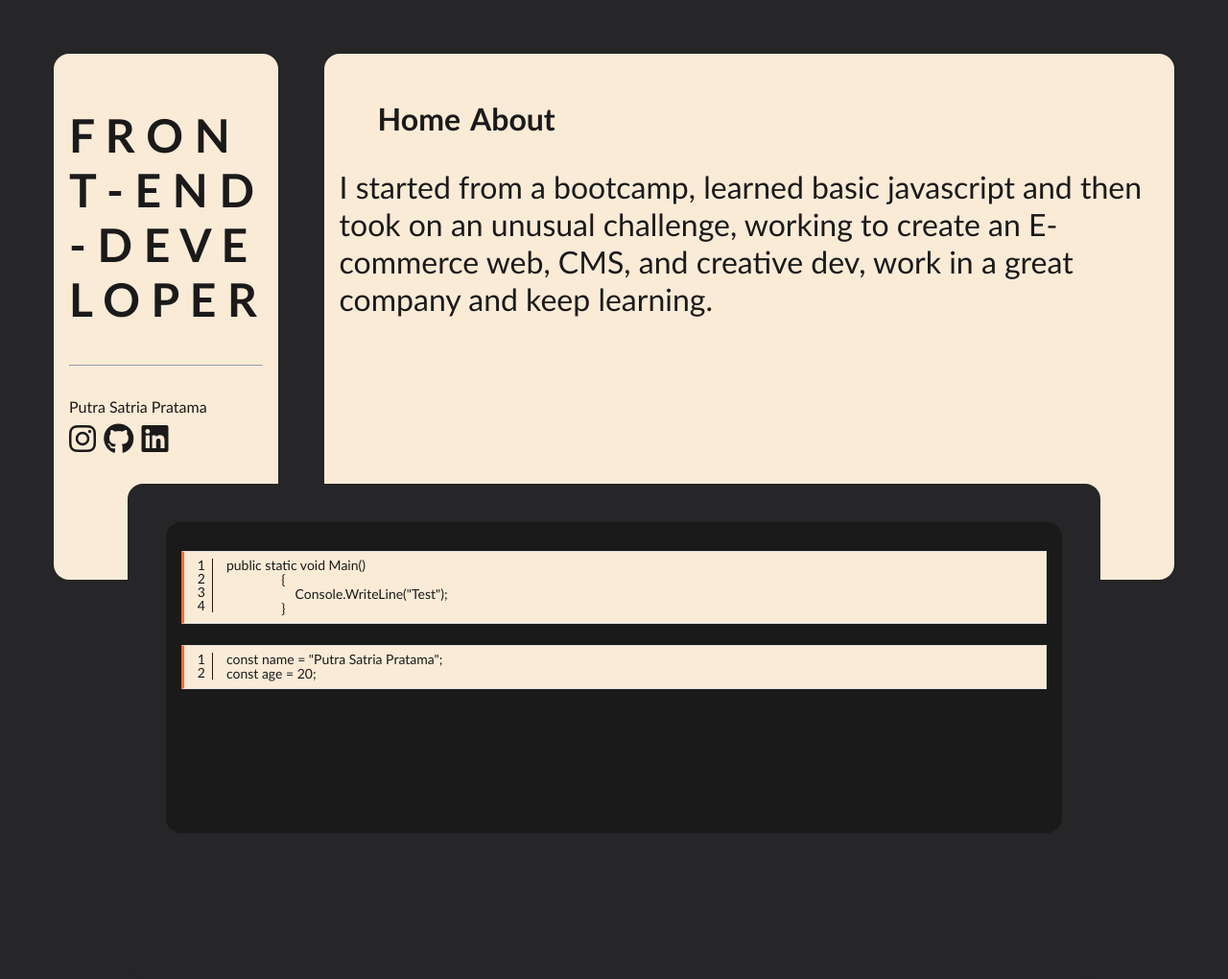
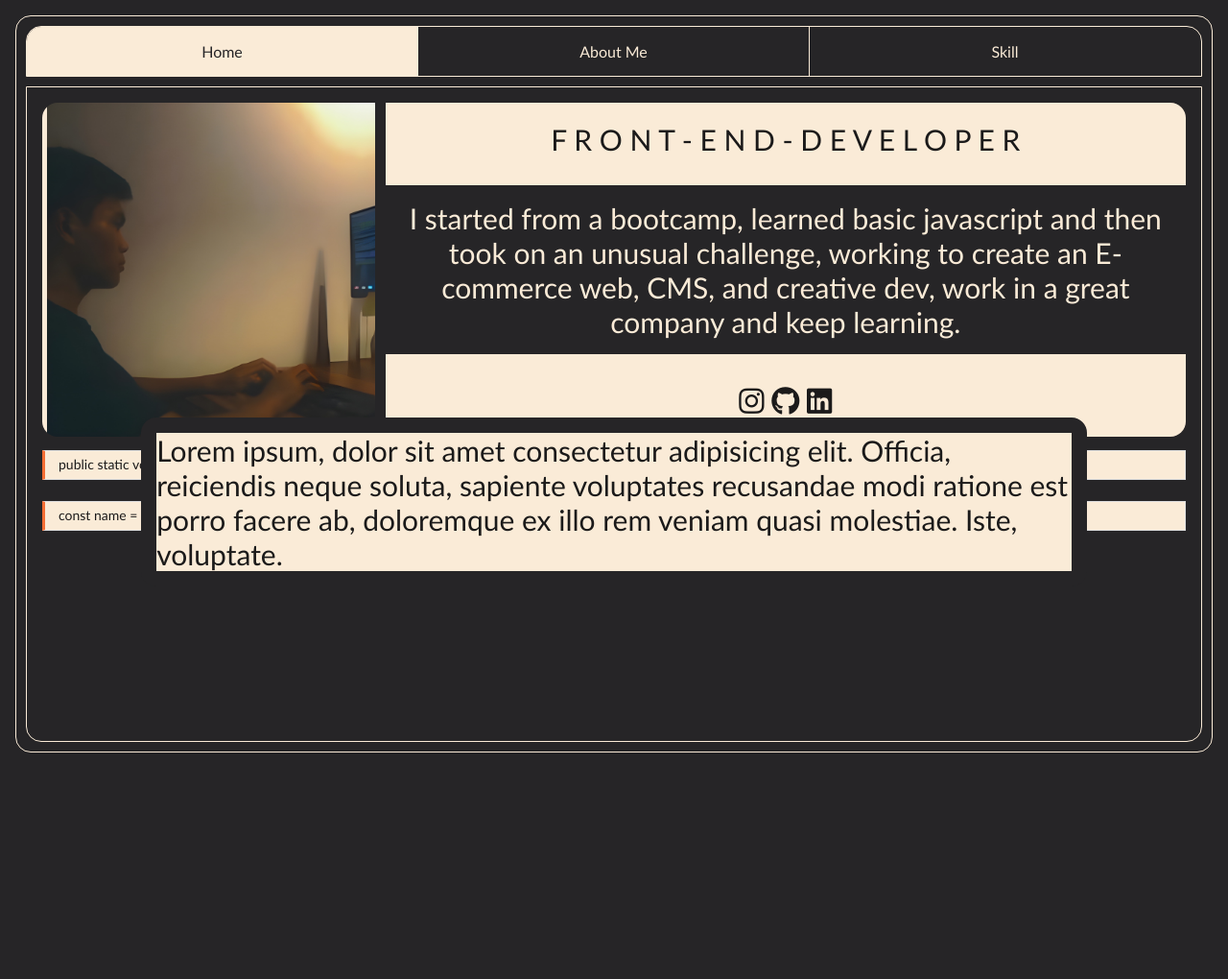
Before and after one commit to putrasatr/putrasatr.github.io, a plain HTML site: page index.html in a window 1280 px wide. Shown: the whole page at 96% size. After the commit the page ends 800 px from the top, so only its background shows below. Drawn offline with Linux system fonts and the light colour scheme.

Commit message:
home content create

```diff
--- a/index.html
+++ b/index.html
@@ -5,17 +5,7 @@
     <meta charset="UTF-8">
     <meta http-equiv="X-UA-Compatible" content="IE=edge">
     <meta name="viewport" content="width=device-width, initial-scale=1.0">
-    <title>Document</title>
-    <!-- Google Tag Manager -->
-    <script>(function (w, d, s, l, i) {
-            w[l] = w[l] || []; w[l].push({
-                'gtm.start':
-                    new Date().getTime(), event: 'gtm.js'
-            }); var f = d.getElementsByTagName(s)[0],
-                j = d.createElement(s), dl = l != 'dataLayer' ? '&l=' + l : ''; j.async = true; j.src =
-                    'https://www.googletagmanager.com/gtm.js?id=' + i + dl; f.parentNode.insertBefore(j, f);
-        })(window, document, 'script', 'dataLayer', 'GTM-KLHHGMB');</script>
-    <!-- End Google Tag Manager -->
+    <title>Putra Satria Pratama - Front End Developer</title>
     <link rel="stylesheet" href="./styles/CodeStyler.css">
     <link rel="stylesheet" href="./styles/style.css">
     <link rel="stylesheet" href="./styles/base.css">
@@ -26,67 +16,59 @@
     <link rel="stylesheet" href="https://cdnjs.cloudflare.com/ajax/libs/font-awesome/6.2.0/css/brands.min.css"
         integrity="sha512-+oRH6u1nDGSm3hH8poU85YFIVTdSnS2f+texdPGrURaJh8hzmhMiZrQth6l56P4ZQmxeZzd2DqVEMqQoJ8J89A=="
         crossorigin="anonymous" referrerpolicy="no-referrer" />
+    <script src="./scripts/CodeStyler.js"></script>
 </head>
 
 <body>
-    <noscript><iframe src="https://www.googletagmanager.com/ns.html?id=GTM-KLHHGMB" height="0" width="0"
-            style="display:none;visibility:hidden"></iframe></noscript>
-    <header class="header-banner">
-        <section class="left-header card">
-            <h1>F R O N T - E N D - D E V E L O P E R</h1>
-            <hr>
-            <span>Putra Satria Pratama</span>
-            <div class="social-media">
-                <a target="_blank" rel="no-referrer" href="https://instagram.com/putrasptm">
-                    <i class="fab fa-instagram"></i>
-                </a>
-                <a target="_blank" rel="no-referrer" href="https://github.com/putrasatr">
-                    <i class="fab fab fa-github"></i>
-                </a>
-                <a target="_blank" rel="no-referrer" href="https://www.linkedin.com/in/putra-satria-918b161ab/">
-                    <i class="fab fab fab fa-linkedin"></i>
-                </a>
-            </div>
-        </section>
-        <section class="right-navigation card">
-            <nav class="navigation">
-                <ul class="nav-links row">
-                    <a href="#" onclick="onNavigate('/')">
-                        <li class="link">Home</li>
-                    </a>
-                    <a href="#" onclick="onNavigate('/about')">
-                        <li class="link">About</li>
-                    </a>
-                </ul>
-            </nav>
-            <div id="root">
-                <p>I started from a bootcamp, learned basic javascript and then took on an unusual challenge,
-                    working to
-                    create an E-commerce web, CMS, and creative dev, work in a great company and keep learning.</p>
-            </div>
-        </section>
-    </header>
-    <main class="container">
-        <div class="card card-content-outer">
-            <div class="card card-content">
-                <pre><code><span id='code1'>public static void Main()
-                {
-                    Console.WriteLine("Test");
-                }</span></code></pre>
-                <pre><code><span id='code3'>const name = "Putra Satria Pratama";
-const age = 20;</span></code></pre>
+    <div class="page">
+        <div class="wrapper-outer">
+            <div class="wrapper">
+                <section class="nav-section">
+                    <a class="nav-elem active" onclick="setSelectedTab(0)">Home</a>
+                    <div class="divider-vert"></div>
+                    <a class="nav-elem" onclick="setSelectedTab(1)">About Me</a>
+                    <div class="divider-vert"></div>
+                    <a class="nav-elem" onclick="setSelectedTab(2)">Skill</a>
+                </section>
+                <div class="divider-hor"></div>
+                <main id="main-section">
+                    <div class="home-content">
+                        <header>
+                            <div class="image-wrapper"> <img src="/assets/images/me-code.jpeg" class="image-item" />
+                            </div>
+                            <div id="intro"> F R O N T - E N D - D E V E L O P E R <p>I started from a bootcamp, learned
+                                    basic javascript and then took on an unusual challenge, working to create an
+                                    E-commerce web, CMS, and creative dev, work in a great company and keep learning.
+                                </p>
+                                <div class="social-media"> <a target="_blank" rel="no-referrer"
+                                        href="https://instagram.com/putrasptm"> <i class="fab fa-instagram"></i> </a> <a
+                                        target="_blank" rel="no-referrer" href="https://github.com/putrasatr"> <i
+                                            class="fab fab fa-github"></i> </a> <a target="_blank" rel="no-referrer"
+                                        href="https://www.linkedin.com/in/putra-satria-918b161ab/"> <i
+                                            class="fab fab fab fa-linkedin"></i> </a> </div>
+                            </div>
+                        </header>
+                        <section>
+                            <p> Lorem ipsum, dolor sit amet consectetur adipisicing elit. Officia, reiciendis neque
+                                soluta, sapiente voluptates recusandae modi ratione est porro facere ab, doloremque ex
+                                illo rem veniam quasi molestiae. Iste, voluptate. </p>
+                        </section>
+                        <div class="container">
+                            <div class="card card-content-outer">
+                                <div class="card card-content">
+                                    <pre><code><span id='code1'>public static void Main() { Console.WriteLine("Test"); }</span></code></pre>
+                                    <pre><code><span id='code3'>const name = "Putra Satria Pratama"; const age = 20;</span></code></pre>
+                                </div>
+                            </div>
+                        </div>
+                    </div>
+
+                </main>
             </div>
         </div>
-    </main>
-    <script type="text/javascript">
-        var addLines = true; // if addLines is not set, by default is true
-        var fontSize = 0; // if fontSize is not set, by default 0, which is size 14
-    </script>
-    <script src="./scripts/CodeStyler.js"></script>
+    </div>
     <script src="./scripts/index.js"></script>
-    <!-- Google Tag Manager (noscript) -->
 
-    <!-- End Google Tag Manager (noscript) -->
 </body>
 
 </html>
--- a/scripts/index.js
+++ b/scripts/index.js
@@ -1,23 +1,25 @@
-const home = `<p>I started from a bootcamp, learned basic javascript and then took on an unusual challenge,
-working to
-create an E-commerce web, CMS, and creative dev, work in a great company and keep learning.</p>`;
-const contact = `<p>I am Contact Page</p>`;
-const about = `<p>I am About Page</p>`;
+// const home = `<p>I started from a bootcamp, learned basic javascript and then took on an unusual challenge,
+// working to
+// create an E-commerce web, CMS, and creative dev, work in a great company and keep learning.</p>`;
+// const contact = `<p>I am Contact Page</p>`;
+// const about = `<p>I am About Page</p>`;
 
-const routes = {
-  "/index.html": home,
-  "/": home,
-  "/contact": contact,
-  "/about": about,
-};
+// const routes = {
+//   "/index.html": home,
+//   "/": home,
+//   "/contact": contact,
+//   "/about": about,
+// };
 
-const rootDiv = document.getElementById("root");
-rootDiv.innerHTML = routes[window.location.pathname];
+// const rootDiv = document.getElementById("root");
+// rootDiv.innerHTML = routes[window.location.pathname];
+let selectedTab = 0;
 
 const onNavigate = (pathname) => {
-  pathname = "/";
-  window.history.pushState({}, pathname, window.location.origin + pathname);
-  rootDiv.innerHTML = routes[pathname];
+  console.log(pathname);
+  // pathname = "/";
+  // window.history.pushState({}, pathname, window.location.origin + pathname);
+  // rootDiv.innerHTML = routes[pathname];
 };
 
 function backRoute() {
@@ -26,3 +28,20 @@ function backRoute() {
   }
 }
 backRoute();
+const homeContent = `<div class="home-content"> <header> <div class="image-wrapper"> <img src="/assets/images/me-code.jpeg" class="image-item" /> </div> <div id="intro"> F R O N T - E N D - D E V E L O P E R <p>I started from a bootcamp, learned basic javascript and then took on an unusual challenge, working to create an E-commerce web, CMS, and creative dev, work in a great company and keep learning.</p> <div class="social-media"> <a target="_blank" rel="no-referrer" href="https://instagram.com/putrasptm"> <i class="fab fa-instagram"></i> </a> <a target="_blank" rel="no-referrer" href="https://github.com/putrasatr"> <i class="fab fab fa-github"></i> </a> <a target="_blank" rel="no-referrer" href="https://www.linkedin.com/in/putra-satria-918b161ab/"> <i class="fab fab fab fa-linkedin"></i> </a> </div> </div> </header> <section> <p> Lorem ipsum, dolor sit amet consectetur adipisicing elit. Officia, reiciendis neque soluta, sapiente voluptates recusandae modi ratione est porro facere ab, doloremque ex illo rem veniam quasi molestiae. Iste, voluptate. </p> </section> <div class="container"> <div class="card card-content-outer"> <div class="card card-content"> <pre><code><span id='code1'>public static void Main() { Console.WriteLine("Test"); }</span></code></pre> <pre><code><span id='code3'>const name = "Putra Satria Pratama"; const age = 20;</span></code></pre> </div> </div> </div> </div>`;
+const aboutContent = `<div>About Me</div>`;
+const skillsContent = `<div>Skills</div>`;
+const contents = [homeContent, aboutContent, skillsContent];
+function setMainContent(i) {
+  const main = document.getElementById("main-section");
+  main.innerHTML = contents[i];
+}
+
+function setSelectedTab(i) {
+  const navElems = document.getElementsByClassName("nav-elem");
+  const activeNavElem = navElems[selectedTab];
+  activeNavElem.classList.remove("active");
+  navElems[i].setAttribute("class", "nav-elem active");
+  setMainContent(i);
+  selectedTab = i;
+}
--- a/styles/base.css
+++ b/styles/base.css
@@ -2,7 +2,7 @@
   --primary-color: #262527;
   --secondary-color: antiquewhite;
   --grey-color: #1b1a1a;
-  --base-gap: 3rem;
+  --base-gap: 1rem;
 }
 @media screen and (max-width: 1023px) {
   :root {
@@ -13,11 +13,9 @@
 html {
   font-family: "Gill Sans", "Gill Sans MT", Calibri, "Trebuchet MS", sans-serif;
   color: var(--grey-color);
-  transition: all 0.5s ease-out;
 }
 body {
   background-color: var(--primary-color);
-  padding: var(--base-gap);
 }
 ul {
   list-style: none;
@@ -27,15 +25,15 @@ li {
 }
 a {
   text-decoration: none;
-  color: #262527;
+  color: var(--secondary-color);
 }
-a:visited {
-  color: black;
-}
-a:hover {
-  font-size: 30px;
-  transition: all ease-in-out 0.3s;
-}
+
 pre {
   color: white;
 }
+
+body,
+html {
+  margin: 0px;
+  height: 100%;
+}
--- a/styles/global.css
+++ b/styles/global.css
@@ -1,4 +1,4 @@
-.row {
+.flex-row {
   display: flex;
   flex-direction: row;
 }
--- /dev/null
+++ b/styles/style copy.css
@@ -0,0 +1,87 @@
+.header-banner {
+  display: grid;
+  gap: var(--base-gap);
+  grid-template-columns: 20% auto;
+  grid-template-rows: 100%;
+  grid-template-areas: "left right";
+}
+.card {
+  background-color: var(--secondary-color);
+  padding: 1rem;
+  font-size: 2rem;
+  border-radius: 1rem;
+  padding-bottom: 8rem;
+}
+.left-header {
+  grid-area: left;
+}
+.left-header > span {
+  font-size: 1rem;
+}
+@media screen and (max-width: 1023px) {
+  .social-media {
+    display: flex;
+    flex-direction: column;
+    margin-top: 3rem;
+  }
+}
+
+.right-navigation {
+  grid-area: right;
+}
+.nav-links {
+  gap: 10px;
+}
+.link {
+  font-weight: bold;
+}
+.container {
+  display: flex;
+  position: relative;
+  width: 100%;
+  justify-content: center;
+}
+@media screen and (max-width: 1023px) {
+  .container {
+    width: auto;
+    justify-content: end;
+  }
+}
+.card-content-outer {
+  position: absolute;
+  width: 80%;
+  top: -100px;
+  border: 1.5rem solid;
+  border-color: var(--primary-color);
+  background-color: var(--primary-color);
+}
+@media screen and (max-width: 1023px) {
+  .card-content-outer {
+    top: -500px;
+    width: 60%;
+    right: var(--base-gap);
+  }
+}
+.card-content {
+  background-color: var(--grey-color);
+  border-radius: 1rem;
+  color: var(--secondary-color);
+}
+
+.wrapper-outer {
+  padding: 3rem;
+  position: relative;
+  box-sizing: border-box;
+  height: 1vh;
+  background-color: red;
+}
+
+.wrapper {
+  /* position: absolute; */
+  border: 1px solid var(--secondary-color);
+  border-radius: 2rem;
+  height: 100%;
+  width: 90%;
+  display: grid;
+  grid-template-rows: auto auto 1fr;
+}
--- a/styles/style.css
+++ b/styles/style.css
@@ -1,69 +1,126 @@
-.header-banner {
-  display: grid;
-  gap: var(--base-gap);
-  grid-template-columns: 20% auto;
-  grid-template-rows: 100%;
-  grid-template-areas: "left right";
+.page {
+  padding: var(--base-gap);
+  height: calc(100% - 2rem);
 }
-.card {
-  background-color: var(--secondary-color);
-  padding: 1rem;
-  font-size: 2rem;
-  border-radius: 1rem;
-  padding-bottom: 8rem;
-}
-.left-header {
-  grid-area: left;
-}
-.left-header > span {
-  font-size: 1rem;
-}
-@media screen and (max-width: 1023px) {
-  .social-media {
-    display: flex;
-    flex-direction: column;
-    margin-top: 3rem;
-  }
+.wrapper-outer {
+  position: relative;
+  padding: inherit;
+  display: block;
+  box-sizing: border-box;
+  height: 100%;
 }
 
-.right-navigation {
-  grid-area: right;
+.wrapper {
+  position: absolute;
+  box-sizing: border-box;
+  padding: 10px;
+  top: 0;
+  left: 0;
+  border: 1px solid var(--secondary-color);
+  border-radius: var(--base-gap);
+  height: 100%;
+  width: 100%;
+  display: grid;
+  grid-template-rows: auto auto 1fr;
+  color: white;
 }
-.nav-links {
-  gap: 10px;
+
+.nav-section {
+  display: grid;
+  grid-template-columns: repeat(3, 1fr 1px);
+  color: white;
+  border: 1px solid var(--secondary-color);
+  border-top-left-radius: var(--base-gap);
+  border-top-right-radius: var(--base-gap);
+  overflow: hidden;
 }
-.link {
-  font-weight: bold;
+#main-section {
+  padding: var(--base-gap);
+  border: 1px solid var(--secondary-color);
+  border-radius: var(--base-gap);
+  overflow: auto;
+  border-top-left-radius: 0;
+  border-top-right-radius: 0;
 }
-.container {
+
+.nav-elem {
   display: flex;
+  align-items: center;
+  justify-content: center;
+  text-align: center;
+  padding: var(--base-gap);
+  cursor: pointer;
+}
+.nav-elem.active {
+  background-color: var(--secondary-color);
+  color: var(--primary-color);
   position: relative;
+}
+.nav-elem:hover {
+  text-shadow: 0 0 5px #fff, 0 0 6px #fff;
+}
+
+.home-content {
+  font-size: 30px;
+  color: var(--secondary-color);
+}
+.home-content > header {
+  display: grid;
+  grid-template-columns: auto 70%;
+  gap: var(--base-gap);
+  border-radius: var(--base-gap);
+  overflow: hidden;
+}
+.home-content > header > #intro {
+  background-color: var(--secondary-color);
+  display: flex;
+  align-items: center;
+  justify-content: center;
+  flex-direction: column;
+  padding-top: var(--base-gap);
+  padding-bottom: var(--base-gap);
+}
+.home-content > header > #intro > p {
+  color: var(--secondary-color);
+  background-color: var(--primary-color);
+  padding: var(--base-gap);
+  text-align: center;
+}
+.home-content > section {
   width: 100%;
+  margin-left: 0;
+  margin-right: 0;
+  display: flex;
+  align-items: center;
   justify-content: center;
+  position: relative;
 }
-@media screen and (max-width: 1023px) {
-  .container {
-    width: auto;
-    justify-content: end;
-  }
-}
-.card-content-outer {
+.home-content > section > p {
   position: absolute;
   width: 80%;
-  top: -100px;
-  border: 1.5rem solid;
-  border-color: var(--primary-color);
-  background-color: var(--primary-color);
+  top: -50px;
+  background-color: var(--secondary-color);
+  border: 1rem solid var(--primary-color);
+  border-radius: var(--base-gap);
 }
-@media screen and (max-width: 1023px) {
-  .card-content-outer {
-    top: -500px;
-    width: 60%;
-    right: var(--base-gap);
-  }
+.divider-hor {
+  height: 10px;
+  width: calc(100% - 8px);
 }
-.card-content {
-  background-color: var(--grey-color);
-  border-radius: 1rem;
-  color: var(--secondary-color);
+.divider-vert {
+  width: 1px;
+  background-color: var(--secondary-color);
+  height: 100%;
 }
+.image-wrapper {
+  overflow: hidden;
+  width: 100%;
+  height: 100%;
+  border-left: 5px solid var(--secondary-color);
+}
+.image-item {
+  object-fit: cover;
+  object-position: center top;
+  width: 100%;
+  height: 100%;
+}
```
Also changed, not shown: index copy.html (added, +92 -0 lines), assets/images/me-code.jpeg (added).
